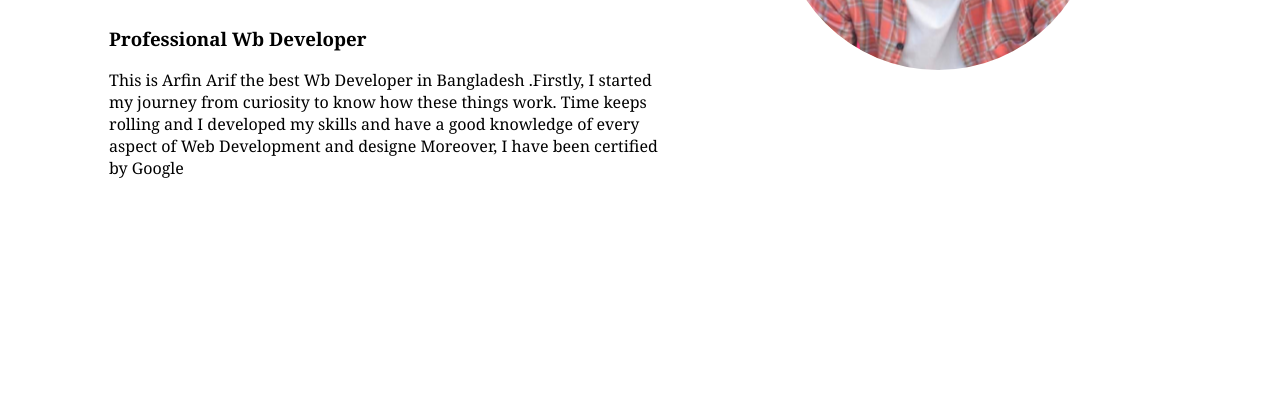
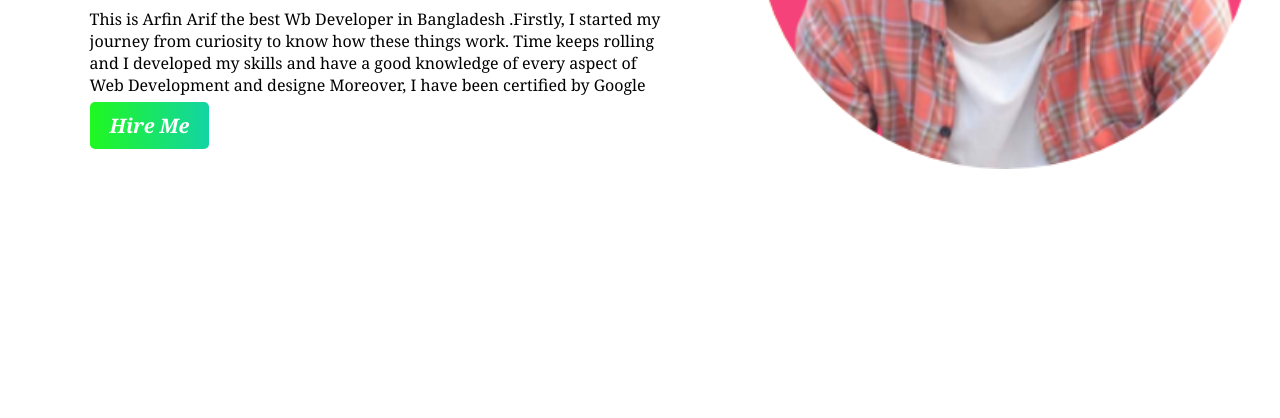
Before and after one commit to arfin-arif/Protfolio, a plain HTML site: page index.html in a window 1280 px wide. Shown: the part 382-800 px from the top of the page. Drawn offline with Linux system fonts and the light colour scheme; a web font is replaced by a local one.

Commit message:
done first section

```diff
--- a/index.html
+++ b/index.html
@@ -11,25 +11,31 @@
 
 </head>
 <body>
-    <section>
-       <div class=half>
+    <section class="top-banner">
+       <div class="half">
         <div class="name">
 
-            <h1>Thanks for Landing in</h1>
-            <h1> <span class="name-highlight">Arfin Arif</span>'s World</h1>
+            <h1>Thanks for Landing in <br> <span class="name-highlight">Arfin Arif</span>'s World </h1>
+
         </div>
 
            <h3>Professional Wb Developer</h3>
            <p>This is Arfin Arif the best Wb Developer in Bangladesh .Firstly, I started my journey from curiosity to know how these things work. Time keeps rolling and I developed my skills and have a good knowledge of every aspect of Web Development and designe Moreover, I have been certified by Google</p>
-       </div>
+
+            <a class="link-button" target="_blank" href="https://www.arfinarif.com/">Hire Me</a>
+
+
+
+        </div>
 
            <div class=half-image>
-            <img src="images/arfin.png" alt="">
+            <img class="arfin" src="images/arfin.png" alt="arfinarif">
         </div>
 
 
     </section>
 
 
+
 </body>
 </html>
--- a/style.css
+++ b/style.css
@@ -1,10 +1,11 @@
-
+body{
+    margin: 0;
+}
 .name{
     font-family: 'Ceviche One', cursive;;
     font-size: 10px;
 }
 body{ font-family:Georgia, 'Times New Roman', Times, serif ;
-
 }
 h1{font-size: 50px;}
 .name-highlight{
@@ -14,10 +15,28 @@ h1{font-size: 50px;}
     width: 45%;
     float: left;
     margin: 5%;
-    padding: 3%;
+    padding: 2%;
+}
+.half-image{
+
+    height: 150%;
+    padding-top: 4%;
+}
+.top-banner{
+    background-image: url(images/top-banner.png);
+    background-repeat: no-repeat;
 
 }
-.half-image{
-    width: 100%;
-    padding-top: 10%;
+.link-button{
+    text-decoration: none ;
+    background-image: linear-gradient( 90deg, rgb(32, 248, 32), rgb(18, 212, 164)) ;
+    padding: 10px 20px;
+    border-radius: 5px;
+    font-size: 20px;
+    font-style: oblique;
+    font-weight: 700;
+    color: white;
 }
+.arfin{
+    width: 500px;
+    padding-bottom: 10%;
```
